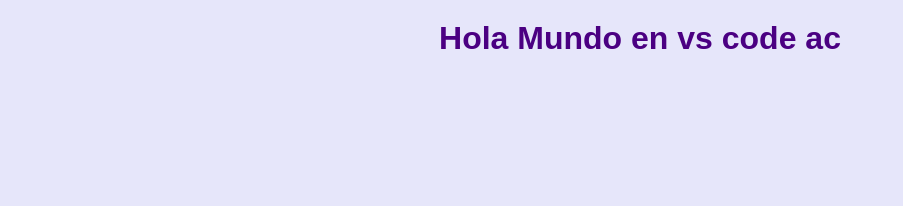
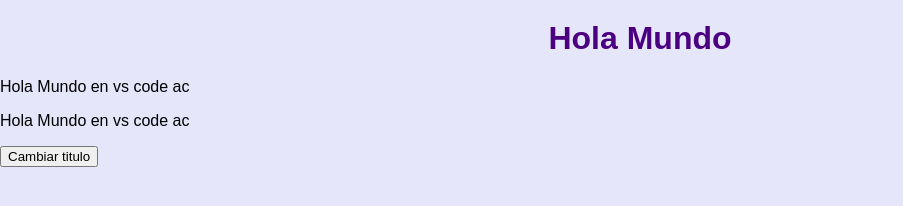
Before and after one commit to cesargc826/Ch54_miPrimerRepo, a plain HTML site: page index.html in a window 1280 px wide. Shown: the whole page, without its empty margins (0-903 px from the left). Drawn offline with Linux system fonts and the light colour scheme.

Commit message:
feat: parrafos y boton

```diff
--- a/index.html
+++ b/index.html
@@ -4,6 +4,9 @@
 	<title>CH54</title>
 </head>
 <body>
-	<h1>Hola Mundo en vs code ac</h1>
+	<h1>Hola Mundo </h1>
+	<p>Hola Mundo en vs code ac</p>
+	<p>Hola Mundo en vs code ac</p>
+	<button>Cambiar titulo</button>
 </body>
 </html>
```
